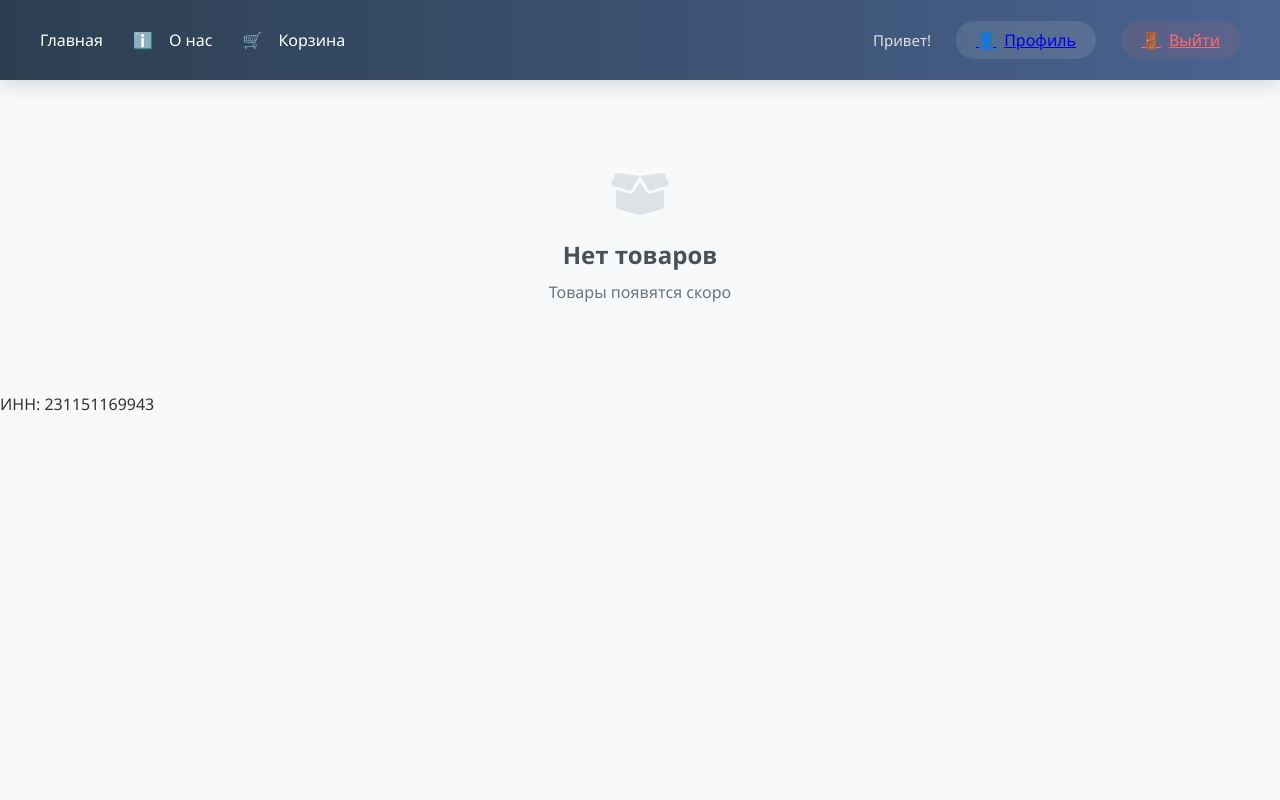
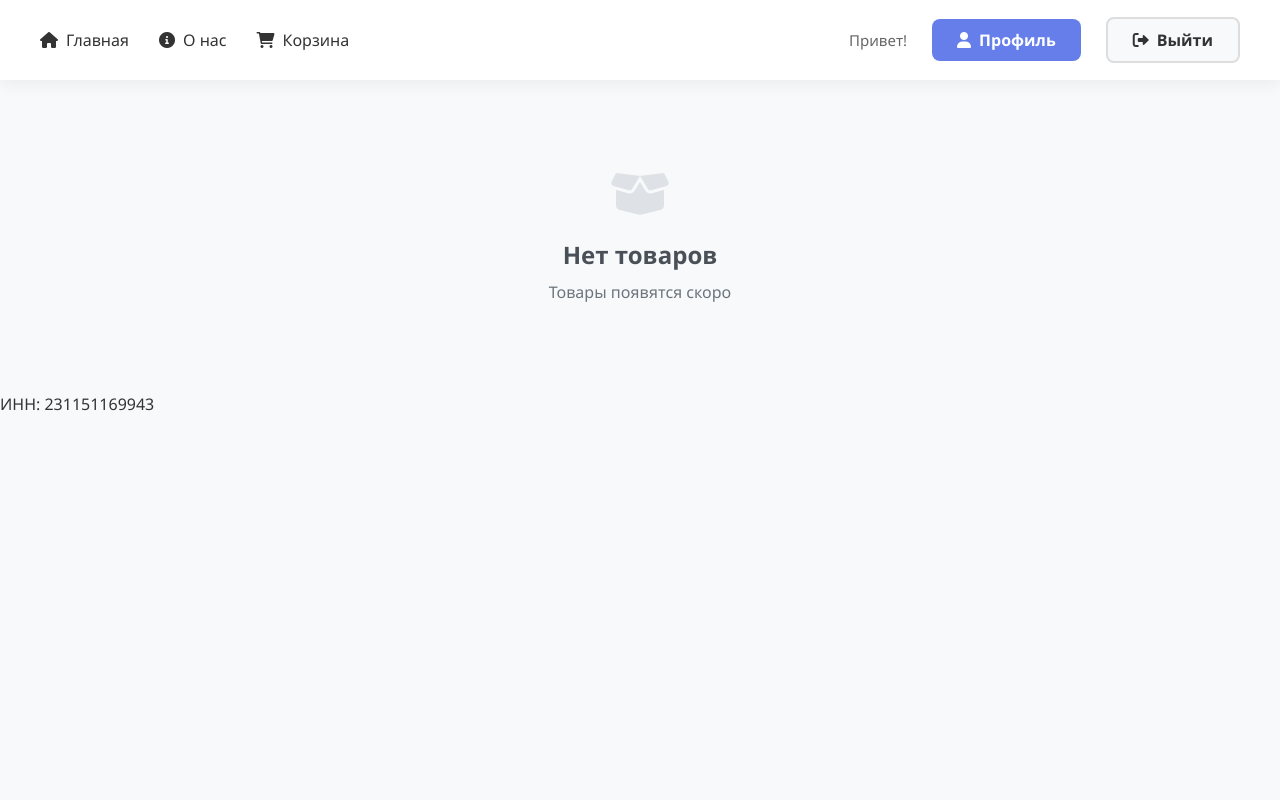
Before and after one commit to thelight21313/mini-shop, a Django app: page / in a window 1280 px wide. Run offline with Django 4.2, Linux system fonts and the light colour scheme; data that the repository does not hold is empty; parts of the project's set-up code (start-up, migrations or seed data) failed here and were passed over.

Commit message:
update header.html second attempt

```diff
--- a/main/templates/main/header.html
+++ b/main/templates/main/header.html
@@ -2,16 +2,16 @@
 <html lang="en">
 <head>
   <meta charset="UTF-8">
-  <title>Online Store</title>
+  <title>Магазин</title>
   <style>
     * {
       margin: 0;
       padding: 0;
       box-sizing: border-box;
+      font-family: 'Segoe UI', Tahoma, Geneva, Verdana, sans-serif;
     }
 
     body {
-      font-family: 'Segoe UI', Tahoma, Geneva, Verdana, sans-serif;
       background: linear-gradient(135deg, #f5f7fa 0%, #c3cfe2 100%);
       min-height: 100vh;
       padding-top: 80px;
@@ -19,8 +19,7 @@
 
     /* HEADER */
     .navbar {
-      background: linear-gradient(90deg, #2c3e50 0%, #4a6491 100%);
-      color: white;
+      background: white;
       padding: 0 40px;
       display: flex;
       justify-content: space-between;
@@ -30,7 +29,7 @@
       left: 0;
       width: 100%;
       height: 80px;
-      box-shadow: 0 4px 20px rgba(0, 0, 0, 0.15);
+      box-shadow: 0 5px 15px rgba(0, 0, 0, 0.05);
       z-index: 1000;
     }
 
@@ -41,12 +40,11 @@
     }
 
     .nav-links a {
-      color: white;
+      color: #333;
       text-decoration: none;
       font-weight: 500;
       font-size: 16px;
       padding: 10px 0;
-      position: relative;
       transition: all 0.3s ease;
       display: flex;
       align-items: center;
@@ -54,27 +52,7 @@
     }
 
     .nav-links a:hover {
-      color: #64b3f4;
-      transform: translateY(-2px);
-    }
-
-    .nav-links a::after {
-      content: '';
-      position: absolute;
-      bottom: 0;
-      left: 0;
-      width: 0;
-      height: 2px;
-      background: #64b3f4;
-      transition: width 0.3s ease;
-    }
-
-    .nav-links a:hover::after {
-      width: 100%;
-    }
-
-    .nav-links a i {
-      font-size: 18px;
+      color: #667eea;
     }
 
     .user-section {
@@ -85,59 +63,47 @@
 
     .welcome-text {
       font-size: 15px;
-      color: #e0e0e0;
+      color: #666;
       font-weight: 400;
     }
 
+    .profile-link, .logout-link {
+      padding: 10px 25px;
+      border-radius: 8px;
+      text-decoration: none;
+      font-weight: bold;
+      transition: all 0.3s ease;
+      display: flex;
+      align-items: center;
+      gap: 8px;
+    }
+
     .profile-link {
-      background: rgba(255, 255, 255, 0.1);
-      padding: 8px 20px;
-      border-radius: 20px;
-      transition: all 0.3s ease;
+      background: #667eea;
+      color: white;
     }
 
     .profile-link:hover {
-      background: rgba(255, 255, 255, 0.2);
+      background: #5a6fd8;
+      transform: translateY(-2px);
+      box-shadow: 0 5px 15px rgba(102, 126, 234, 0.2);
+    }
+
+    .logout-link {
+      background: #f8f9fa;
+      color: #333;
+      border: 2px solid #ddd;
+    }
+
+    .logout-link:hover {
+      background: #e9ecef;
+      border-color: #667eea;
       transform: translateY(-2px);
     }
 
-    .logout-link {
-      color: #ff6b6b;
-      background: rgba(255, 107, 107, 0.1);
-      padding: 8px 20px;
-      border-radius: 20px;
-      transition: all 0.3s ease;
-    }
-
-    .logout-link:hover {
-      background: rgba(255, 107, 107, 0.2);
-      transform: translateY(-2px);
-    }
-
-    /* Иконки псевдоэлементами (если нет FontAwesome) */
-    .nav-links a[href*="home"]::before {
-      content: "🏠";
-      margin-right: 8px;
-    }
-
-    .nav-links a[href*="about"]::before {
-      content: "ℹ️";
-      margin-right: 8px;
-    }
-
-    .nav-links a[href*="cart"]::before {
-      content: "🛒";
-      margin-right: 8px;
-    }
-
-    .profile-link::before {
-      content: "👤";
-      margin-right: 8px;
-    }
-
-    .logout-link::before {
-      content: "🚪";
-      margin-right: 8px;
+    /* Иконки FontAwesome */
+    .fas, .far {
+      font-size: 16px;
     }
 
     /* Адаптивность */
@@ -159,23 +125,43 @@
       .welcome-text {
         font-size: 14px;
       }
+
+      .profile-link, .logout-link {
+        padding: 8px 15px;
+        font-size: 14px;
+      }
     }
   </style>
-  <!-- Для иконок можно подключить FontAwesome (опционально) -->
-  <!-- <link rel="stylesheet" href="https://cdnjs.cloudflare.com/ajax/libs/font-awesome/6.0.0/css/all.min.css"> -->
+  <!-- Подключаем FontAwesome для иконок -->
+  <link rel="stylesheet" href="https://cdnjs.cloudflare.com/ajax/libs/font-awesome/6.0.0/css/all.min.css">
 </head>
 <body>
   <nav class="navbar">
     <div class="nav-links">
-      <a href="{%url 'home'%}">Главная</a>
-      <a href="{%url 'about'%}">О нас</a>
-      <a href="{%url 'cart'%}">Корзина</a>
+      <a href="{%url 'home'%}">
+        <i class="fas fa-home"></i>
+        Главная
+      </a>
+      <a href="{%url 'about'%}">
+        <i class="fas fa-info-circle"></i>
+        О нас
+      </a>
+      <a href="{%url 'cart'%}">
+        <i class="fas fa-shopping-cart"></i>
+        Корзина
+      </a>
     </div>
 
     <div class="user-section">
       <span class="welcome-text">Привет!</span>
-      <a class="profile-link" href="{% url 'profile'%}">Профиль</a>
-      <a class="logout-link" href="{% url 'exit'%}">Выйти</a>
+      <a class="profile-link" href="{% url 'profile'%}">
+        <i class="fas fa-user"></i>
+        Профиль
+      </a>
+      <a class="logout-link" href="{% url 'exit'%}">
+        <i class="fas fa-sign-out-alt"></i>
+        Выйти
+      </a>
     </div>
   </nav>
 </body>
```
